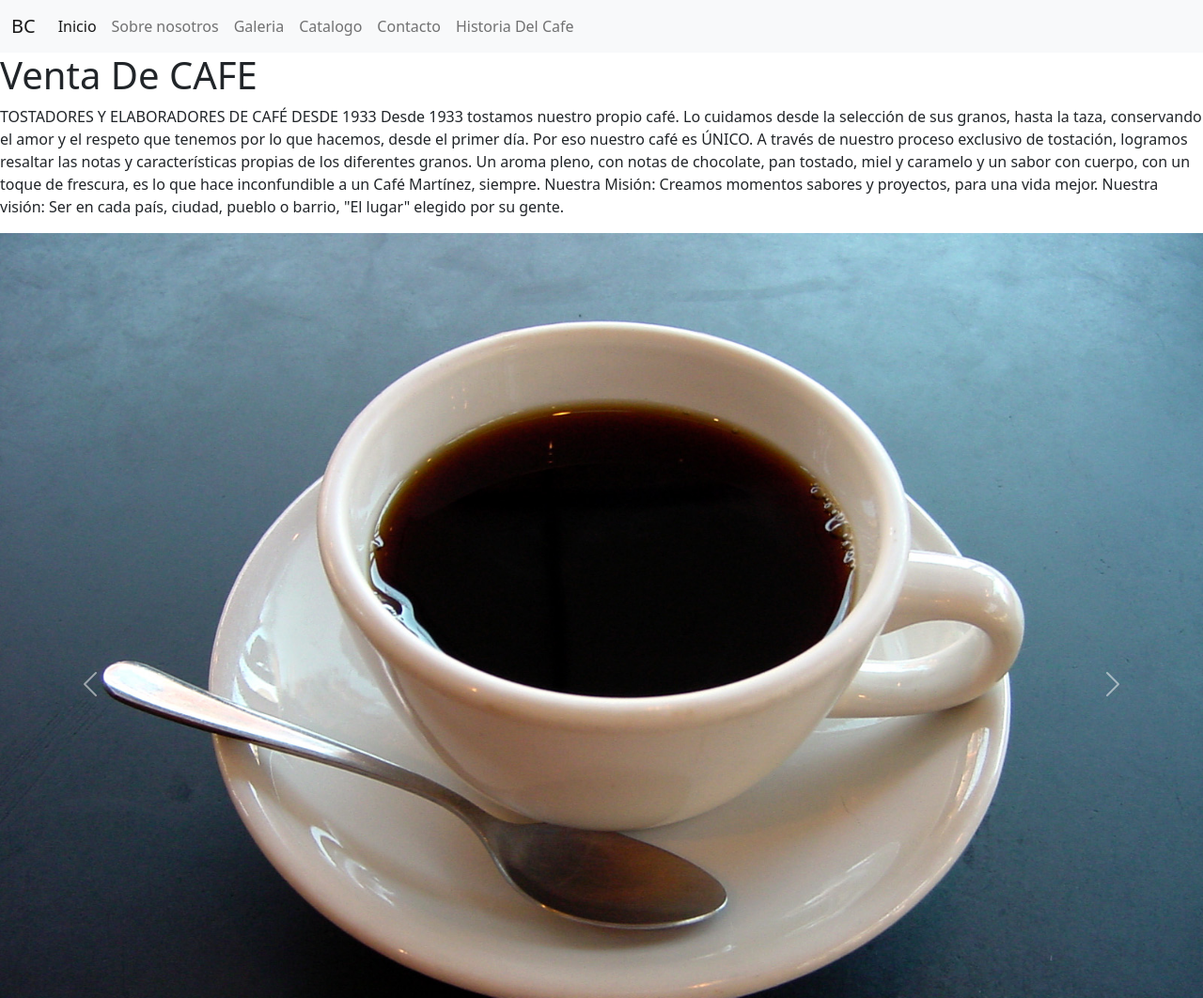
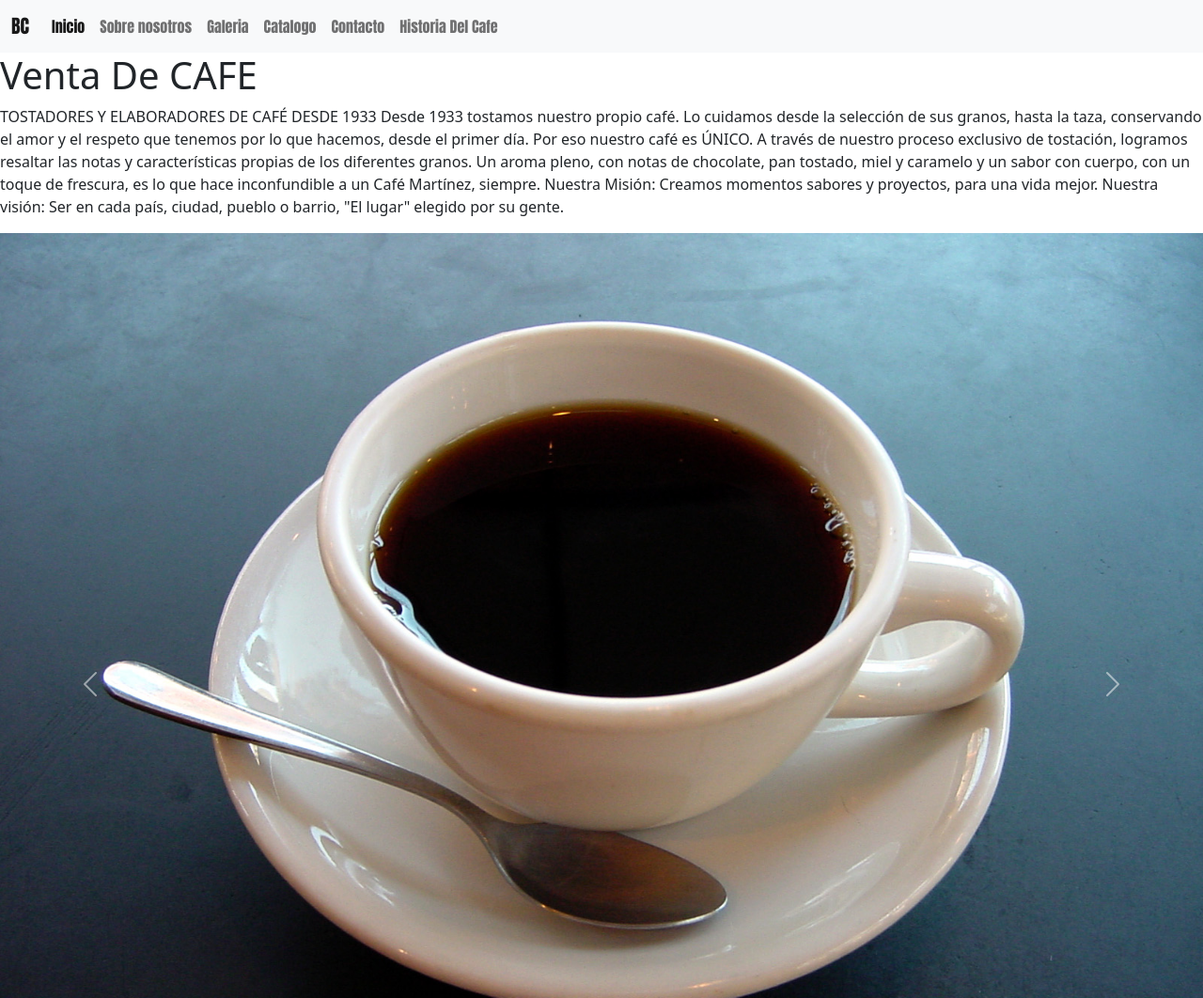
Before and after one commit to Aleblythman/BlythmanCafeVF, a website: page index.html in a window 1280 px wide. Shown: the top 1062 px of the page at 94% size. Drawn offline with nearby package versions, Linux system fonts and the light colour scheme.

Commit message:
Add files via upload

```diff
--- a/Styles/styles.scss
+++ b/Styles/styles.scss
@@ -41,3 +41,8 @@
 border: 2px;
 }
 @import "./article";
+.navbar {
+  display: flex;
+  background-color: black;
+  font-family: Impact, Haettenschweiler, 'Arial Narrow Bold', sans-serif;
+}
```
Also changed, not shown: Styles/styles.css, 1 other file. Lines whose indentation alone changed are shown as unchanged.
